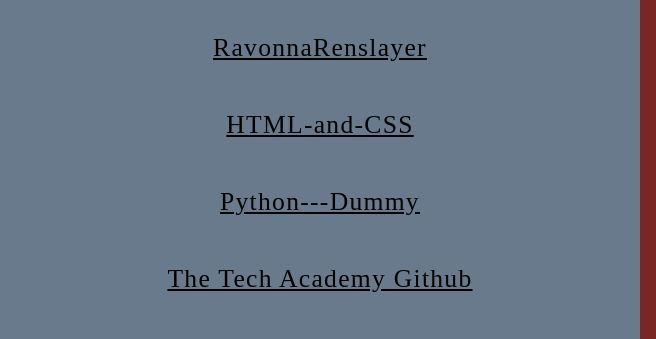
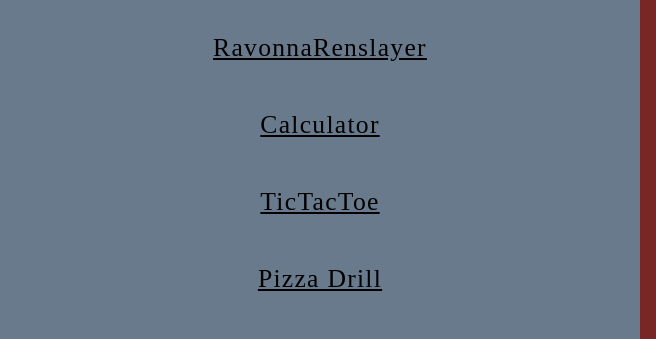
Before and after one commit to RavonnaRenslayer/Juliana-Rocha, a plain HTML site: page index.html in a window 1280 px wide. Shown: the part 1856-2195 px from the top of the page, 0-656 px from the left. Drawn offline with Linux system fonts and the light colour scheme.

Commit message:
Update index.html
Updated links on the github sections to direct to each project

```diff
--- a/index.html
+++ b/index.html
@@ -104,13 +104,13 @@
                     <p class="center"><a href="https://github.com/RavonnaRenslayer" target="_blank">RavonnaRenslayer</a>
                     </p>
 
-                    <p class="center"><a href="https://github.com/RavonnaRenslayer/HTML-and-CSS.git" target="_blank">HTML-and-CSS</a>
+                    <p class="center"><a href="https://github.com/RavonnaRenslayer/JavaScript-Projects/tree/main/Calculator" target="_blank">Calculator</a>
                     </p>
 
-                    <p class="center"><a href="https://github.com/RavonnaRenslayer/Python---Dummy.git" target="_blank">Python---Dummy</a>
+                    <p class="center"><a href="https://github.com/RavonnaRenslayer/JavaScript-Projects/tree/main/TicTacToe" target="_blank">TicTacToe</a>
                     </p>
 
-                    <p class="center"><a href="https://github.com/the-tech-academy" target="_blank">The Tech Academy Github</a>
+                    <p class="center"><a href="https://github.com/RavonnaRenslayer/JavaScript-Projects/tree/main/Pizza_Project" target="_blank">Pizza Drill</a>
                     </p>
                     <p>Like what you see? Contact me to know more!</p>
                     <p><a href="#Contact">Contact</a> me below!</p>
```
